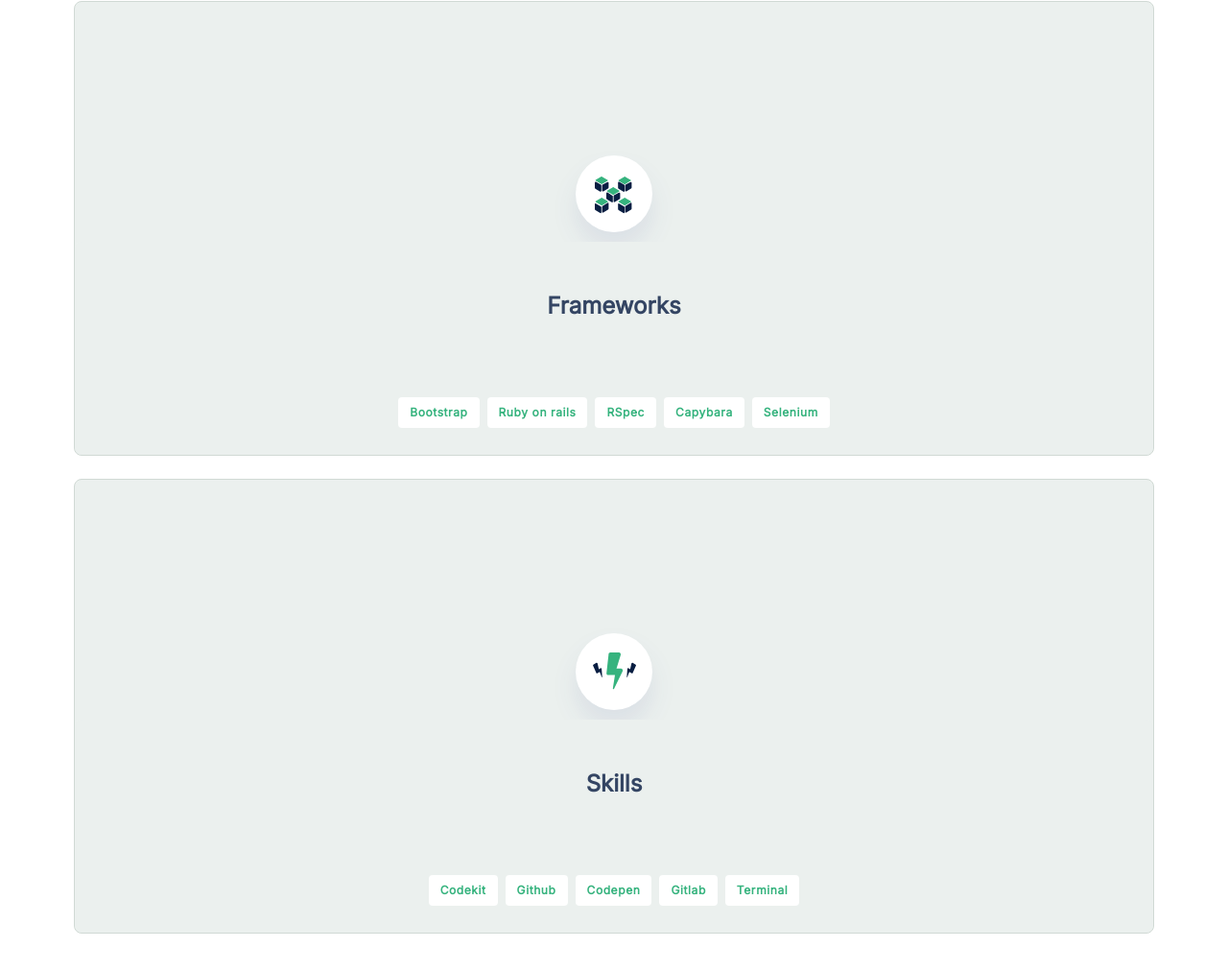
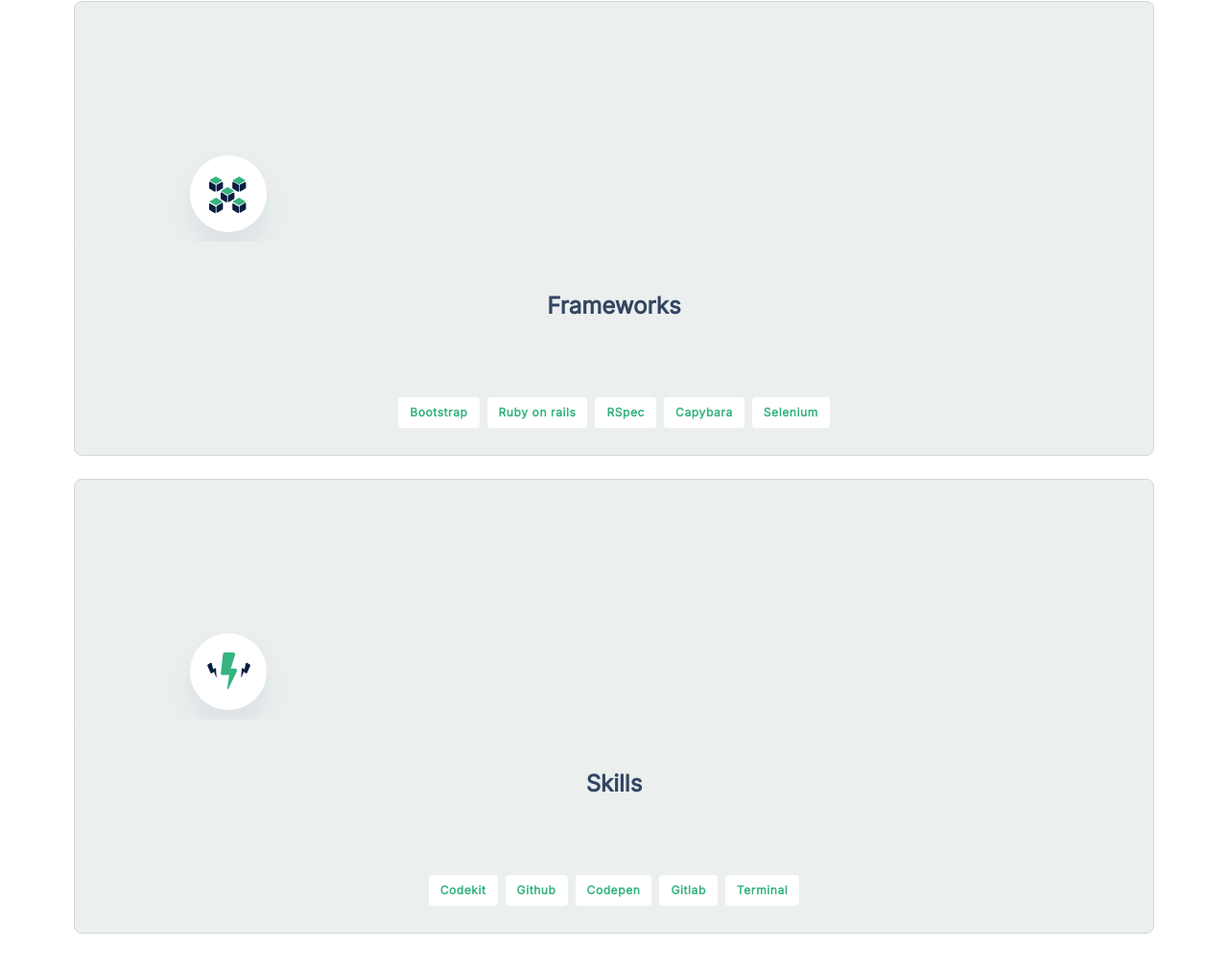
Before and after one commit to mprotic123/mprotic123.github.io, a website: page index.html in a window 1280 px wide. Shown: the part 5030-6042 px from the top of the page at 96% size. Drawn offline with Linux system fonts and the light colour scheme.

Commit message:
Fix required changes

```diff
--- a/styles/style.css
+++ b/styles/style.css
@@ -401,7 +401,7 @@
   height: 200px;
   background-image: url("../img/icon-languages.svg");
   background-repeat: no-repeat;
-  margin-left: 34%;
+  margin-left: 30%;
 }
 
 .card_img2 {
@@ -409,7 +409,7 @@
   height: 200px;
   background-image: url("../img/frameworks-icon2.svg");
   background-repeat: no-repeat;
-  margin: auto;
+  margin-left: -25px;
 }
 
 .card_img3 {
@@ -417,7 +417,7 @@
   height: 200px;
   background-image: url("../img/skills-icon.svg");
   background-repeat: no-repeat;
-  margin: auto;
+  margin-left: -25px;
 }
 
 .contact_me {
```
